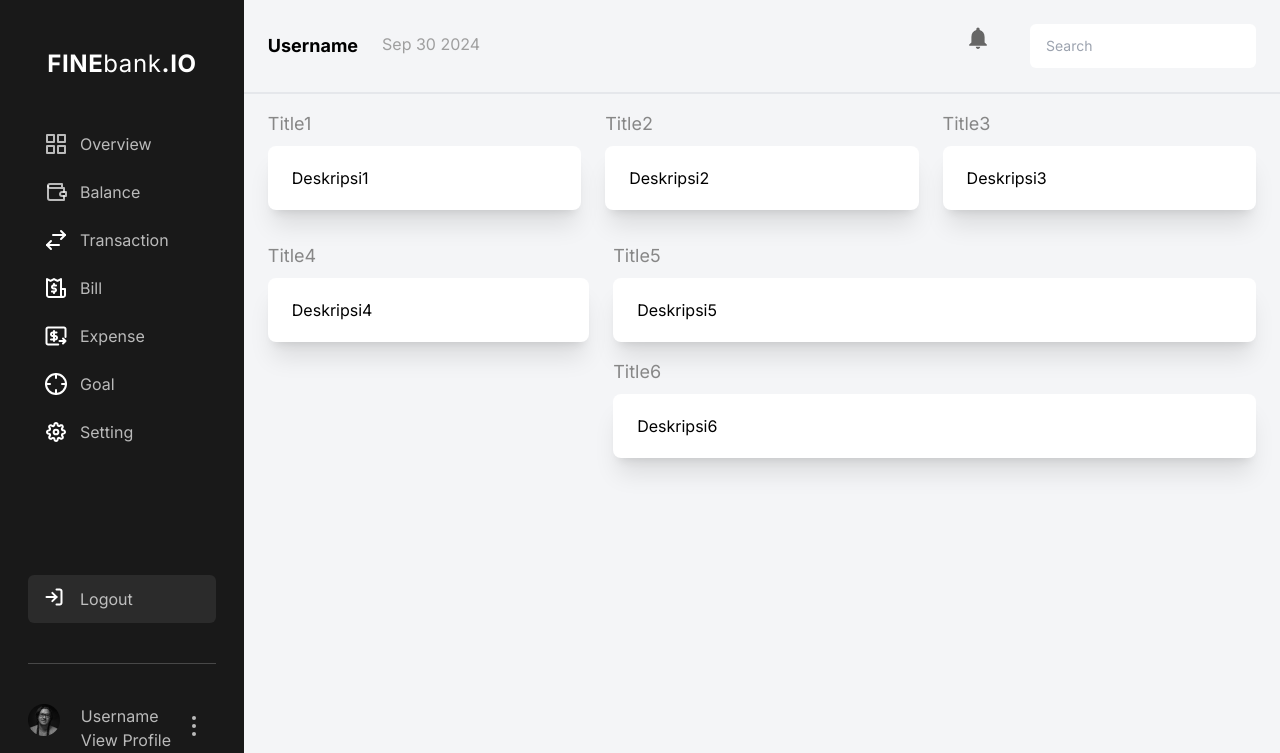
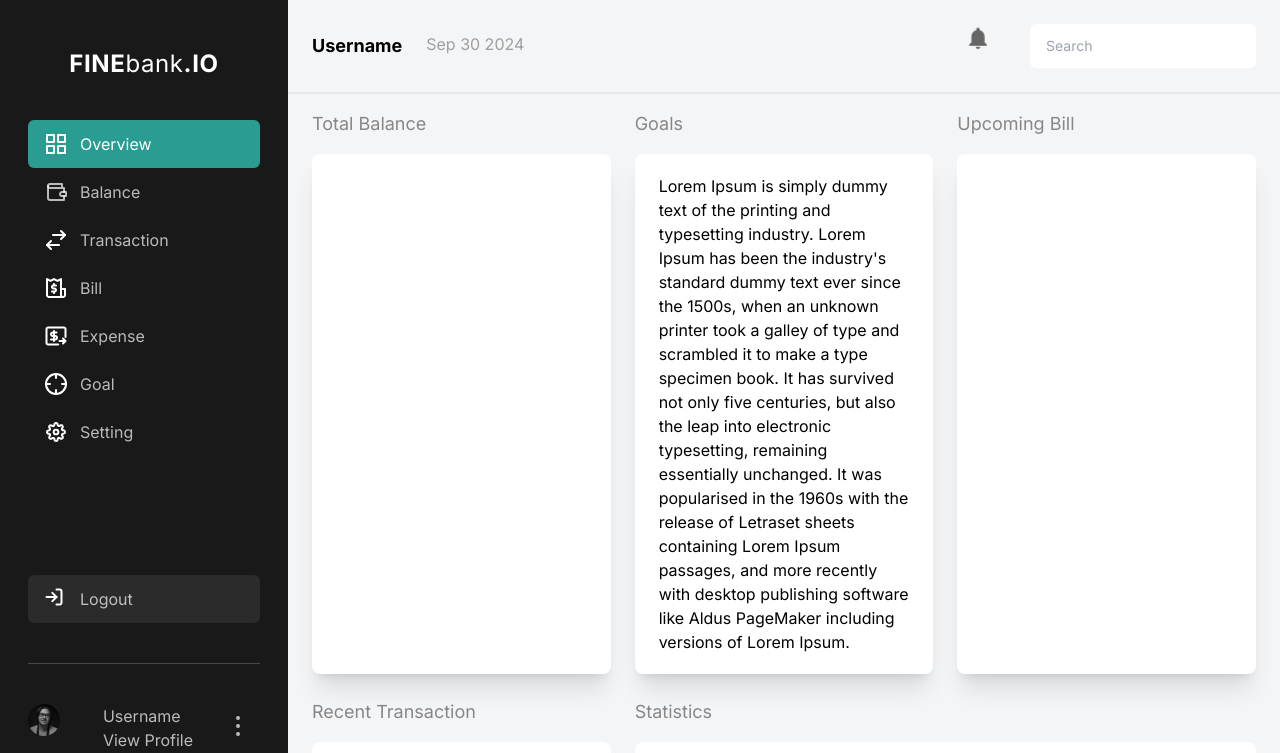
Before and after one commit to rizkishafara/learn_react, a React (Vite) app: page / in a window 1280 px wide. Shown: the top 753 px of the page. Built offline with nearby package versions, Linux system fonts and the light colour scheme.

Commit message:
add:menu expenses

```diff
--- a/src/App.jsx
+++ b/src/App.jsx
@@ -7,6 +7,7 @@
 import ForgotPassPage from "./pages/ForgotPass";
 import DashboardPage from "./pages/Dashboard";
 import BalancePage from "./pages/Balance";
+import ExpensesPage from "./pages/Expenses";
 
 const App = () => {
   // return (
@@ -49,6 +50,12 @@
         <BalancePage />
       ),
     },
+    {
+      path: "/expenses",
+      element: (
+        <ExpensesPage />
+      ),
+    },
   ]);
   return (
     <>
--- a/src/components/Elements/Card/index.jsx
+++ b/src/components/Elements/Card/index.jsx
@@ -1,12 +1,22 @@
 const Card = (props) => {
-  const { title, desc } = props;
+  const { title = false, desc, variant } = props;
   return (
-    <>
-      <div className="text-lg text-gray-02 mb-2">{title}</div>
-      <div className="bg-white rounded-lg px-6 py-5 shadow-xl">
+    <div className={`flex flex-col flex-1 mb-6 ${variant}`}>
+      {title && (
+        <>
+          {title.length == 1 ? (
+            <div className="hidden md:block md:text-lg md:text-gray-02 md:mb-4">
+              {title}
+            </div>
+          ) : (
+            <div className="text-lg text-gray-02 mb-4">{title}</div>
+          )}
+        </>
+      )}
+      <div className="bg-white rounded-lg px-6 py-5 shadow-xl flex-1">
         {desc}
       </div>
-    </>
+    </div>
   );
 };
 
--- a/src/components/Fragments/Navbar.jsx
+++ b/src/components/Fragments/Navbar.jsx
@@ -30,7 +30,7 @@
     },
     {
       id: "expense",
-      link: "/expense",
+      link: "/expenses",
       icon: <Icon.Expenses />,
       label: "Expense",
     },
@@ -48,14 +48,17 @@
     },
   ];
   return (
-    <nav className="bg-defaultBlack text-special-bg2 sm:w-72 w-36 min-h-screen px-7 py-12 flex flex-col justify-between">
+    <div className="bg-defaultBlack">
+      <nav className="stickt top-0 text-special-bg2 sm:w-72 w-36 min-h-screen px-7 py-12 flex flex-col justify-between">
         <div>
-        <div className="flex justify-center mb-10">
+          <Link to="/" className="flex justify-center mb-10">
             <Logo variant="text-white text-2xl" />
-        </div>
+          </Link>
           {menus.map((menu) => (
             <Link key={menu.id} to={menu.link}>
-            <div className="flex hover:bg-special-bg3 hover:text-white px-4 py-3 rounded-md">
+              <div
+                className={`flex hover:bg-special-bg3 hover:text-white px-4 py-3 rounded-md ${location.pathname==menu.link ? 'bg-primary text-white' : 'text-special-bg2'}`}
+              >
                 <div className="mx-auto sm:mx-0">{menu.icon}</div>
                 <div className="ms-3 hidden sm:block">{menu.label}</div>
               </div>
@@ -85,6 +88,7 @@
           </div>
         </div>
       </nav>
+    </div>
   );
 };
 
--- a/src/pages/Balance.jsx
+++ b/src/pages/Balance.jsx
@@ -5,29 +5,16 @@
   return (
     <MainLayout type="balance">
       {/* top content start*/}
-      <div className="mb-8 sm:flex sm:gap-6">
-        <div className="sm:w-1/3">
-          <Card title="Title1" desc="Deskripsi1" />
-        </div>
-        <div className="sm:w-1/3">
-          <Card title="Title2" desc="Deskripsi2" />
-        </div>
-        <div className="sm:w-1/3">
-          <Card title="Title3" desc="Deskripsi3" />
-        </div>
-      </div>
-      {/* top content end*/}
-      {/* bottom content start*/}
-      <div className="mb-8 sm:flex sm:gap-6">
-        <div className="sm:w-1/3">
-          <Card title="Title4" desc="Deskripsi4" />
-        </div>
-        <div className="sm:w-1/3">
-          <Card title="Title5" desc="Deskripsi5" />
-        </div>
-        <div className="sm:w-1/3">
-          <Card title="Title6" desc="Deskripsi6" />
-        </div>
+      <div className="md:grid md:grid-cols-3 md:gap-x-6">
+        <Card title="Balances" />
+        <Card title="&nbsp;" />
+        <Card
+          title="&nbsp;"
+          desc="Lorem Ipsum is simply dummy text of the printing and typesetting industry. Lorem Ipsum has been the industry's standard dummy text ever since the 1500s, when an unknown printer took a galley of type and scrambled it to make a type specimen book. It has survived not only five centuries, but also the leap into electronic typesetting, remaining essentially unchanged. It was popularised in the 1960s with the release of Letraset sheets containing Lorem Ipsum passages, and more recently with desktop publishing software like Aldus PageMaker including versions of Lorem Ipsum."
+        />
+        <Card desc="Lorem Ipsum is simply dummy text of the printing and typesetting industry. Lorem Ipsum has been the industry's standard dummy text ever since the 1500s, when an unknown printer took a galley of type and scrambled it to make a type specimen book. It has survived not only five centuries, but also the leap into electronic typesetting, remaining essentially unchanged. It was popularised in the 1960s with the release of Letraset sheets containing Lorem Ipsum passages, and more recently with desktop publishing software like Aldus PageMaker including versions of Lorem Ipsum." />
+        <Card />
+        <Card />
       </div>
       {/* bottom content end*/}
     </MainLayout>
--- a/src/pages/Dashboard.jsx
+++ b/src/pages/Dashboard.jsx
@@ -5,30 +5,22 @@
   return (
     <MainLayout type="dashboard">
       {/* top content start*/}
-      <div className="mb-4 sm:flex sm:gap-6">
-        <div className="mb-4 sm:w-1/3">
-          <Card title="Title1" desc="Deskripsi1" />
+      <div className="md:grid md:grid-cols-3 md:gap-x-6">
+        <Card title="Total Balance" />
+        <Card
+          title="Goals"
+          desc="Lorem Ipsum is simply dummy text of the printing and typesetting industry. Lorem Ipsum has been the industry's standard dummy text ever since the 1500s, when an unknown printer took a galley of type and scrambled it to make a type specimen book. It has survived not only five centuries, but also the leap into electronic typesetting, remaining essentially unchanged. It was popularised in the 1960s with the release of Letraset sheets containing Lorem Ipsum passages, and more recently with desktop publishing software like Aldus PageMaker including versions of Lorem Ipsum."
+        />
+        <Card title="Upcoming Bill" />
+        <div className="md:col-span-1">
+          <Card
+            title="Recent Transaction"
+            desc="Lorem Ipsum is simply dummy text of the printing and typesetting industry. Lorem Ipsum has been the industry's standard dummy text ever since the 1500s, when an unknown printer took a galley of type and scrambled it to make a type specimen book. It has survived not only five centuries, but also the leap into electronic typesetting, remaining essentially unchanged. It was popularised in the 1960s with the release of Letraset sheets containing Lorem Ipsum passages, and more recently with desktop publishing software like Aldus PageMaker including versions of Lorem Ipsum."
+          />
         </div>
-        <div className="mb-4 sm:w-1/3">
-          <Card title="Title2" desc="Deskripsi2" />
-        </div>
-        <div className="mb-4 sm:w-1/3">
-          <Card title="Title3" desc="Deskripsi3" />
-        </div>
-      </div>
-      {/* top content end*/}
-      {/* bottom content start*/}
-      <div className="sm:flex sm:gap-6">
-        <div className="mb-4 sm:w-1/3">
-          <Card title="Title4" desc="Deskripsi4" />
-        </div>
-        <div className="sm:w-2/3">
-          <div className="mb-4">
-            <Card title="Title5" desc="Deskripsi5" />
-          </div>
-          <div className="mb-4">
-            <Card title="Title6" desc="Deskripsi6" />
-          </div>
+        <div className="md:col-span-2 flex flex-col flex-1">
+          <Card title="Statistics" />
+          <Card title="Expenses Breakdown" />
         </div>
       </div>
       {/* bottom content end*/}
--- /dev/null
+++ b/src/pages/Expenses.jsx
@@ -0,0 +1,35 @@
+import MainLayout from "../components/Layouts/MainLayout";
+import Card from "../components/Elements/Card";
+
+const DashboardPage = () => {
+  return (
+    <MainLayout type="dashboard">
+      {/* top content start*/}
+
+      <Card
+        title="Expenses Comparasion"
+        desc="Lorem Ipsum is simply dummy text of the printing and typesetting industry. Lorem Ipsum has been the industry's standard dummy text ever since the 1500s, when an unknown printer took a galley of type and scrambled it to make a type specimen book. It has survived not only five centuries, but also the leap into electronic typesetting, remaining essentially unchanged. It was popularised in the 1960s with the release of Letraset sheets containing Lorem Ipsum passages, and more recently with desktop publishing software like Aldus PageMaker including versions of Lorem Ipsum."
+      />
+      <div className="md:grid md:grid-cols-3 md:gap-x-6">
+        <Card
+          title="Expenses Breakdown"
+          desc="Lorem Ipsum is simply dummy text of the printing and typesetting industry. Lorem Ipsum has been the industry's standard dummy text ever since the 1500s, when an unknown printer took a galley of type and scrambled it to make a type specimen book. "
+        />
+        <Card
+          title="&nbsp;"
+          desc="Lorem Ipsum is simply dummy text of the printing and typesetting industry. Lorem Ipsum has been the industry's standard dummy text ever since the 1500s, when an unknown printer took a galley of type and scrambled it to make a type specimen book. "
+        />
+        <Card
+          title="&nbsp;"
+          desc="Lorem Ipsum is simply dummy text of the printing and typesetting industry. Lorem Ipsum has been the industry's standard dummy text ever since the 1500s, when an unknown printer took a galley of type and scrambled it to make a type specimen book. "
+        />
+        <Card desc="Lorem Ipsum is simply dummy text of the printing and typesetting industry. Lorem Ipsum has been the industry's standard dummy text ever since the 1500s, when an unknown printer took a galley of type and scrambled it to make a type specimen book. " />
+        <Card desc="Lorem Ipsum is simply dummy text of the printing and typesetting industry. Lorem Ipsum has been the industry's standard dummy text ever since the 1500s, when an unknown printer took a galley of type and scrambled it to make a type specimen book. " />
+        <Card desc="Lorem Ipsum is simply dummy text of the printing and typesetting industry. Lorem Ipsum has been the industry's standard dummy text ever since the 1500s, when an unknown printer took a galley of type and scrambled it to make a type specimen book. " />
+      </div>
+      {/* bottom content end*/}
+    </MainLayout>
+  );
+};
+
+export default DashboardPage;
```
Lines whose indentation alone changed are shown as unchanged.
